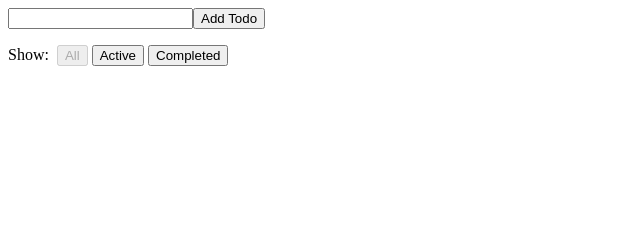
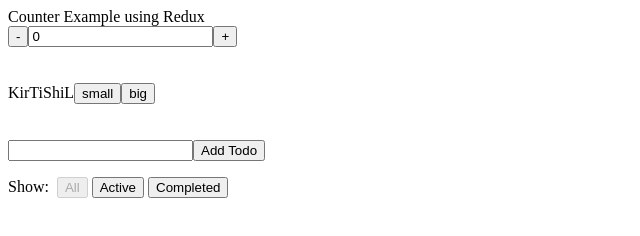
Before and after one commit to Kirtishil-14/redux-todo, a React app: page / in a window 1280 px wide. Shown: the whole page, without its empty margins (0-640 px from the left). Built offline with nearby package versions, Linux system fonts and the light colour scheme.

Commit message:
redux counter,todo,...

```diff
--- a/public/index.html
+++ b/public/index.html
@@ -1,10 +1,12 @@
 <!doctype html>
 <html lang="en">
+
   <head>
     <meta charset="utf-8">
     <meta name="viewport" content="width=device-width, initial-scale=1">
-    <title>Redux Todos Example</title>
+    <title>Redux Basics</title>
   </head>
+
   <body>
     <div id="root"></div>
     <!--
@@ -18,4 +20,5 @@
       To create a production bundle, use `npm run build`.
     -->
   </body>
+
 </html>
--- a/src/actions/index.js
+++ b/src/actions/index.js
@@ -1,22 +1,46 @@
-let nextTodoId = 0
-export const addTodo = text => ({
-  type: 'ADD_TODO',
+let nextTodoId = 0;
+export const addTodo = (text) => ({
+  type: "ADD_TODO",
   id: nextTodoId++,
-  text
-})
+  text,
+});
 
-export const setVisibilityFilter = filter => ({
-  type: 'SET_VISIBILITY_FILTER',
-  filter
-})
+export const setVisibilityFilter = (filter) => ({
+  type: "SET_VISIBILITY_FILTER",
+  filter,
+});
 
-export const toggleTodo = id => ({
-  type: 'TOGGLE_TODO',
-  id
-})
+export const toggleTodo = (id) => ({
+  type: "TOGGLE_TODO",
+  id,
+});
 
 export const VisibilityFilters = {
-  SHOW_ALL: 'SHOW_ALL',
-  SHOW_COMPLETED: 'SHOW_COMPLETED',
-  SHOW_ACTIVE: 'SHOW_ACTIVE'
-}
+  SHOW_ALL: "SHOW_ALL",
+  SHOW_COMPLETED: "SHOW_COMPLETED",
+  SHOW_ACTIVE: "SHOW_ACTIVE",
+};
+
+export const add = () => {
+  return {
+    type: "INCREMENT",
+  };
+};
+
+export const sub = () => {
+  return {
+    type: "DECREMENT",
+  };
+};
+
+export const small = () => {
+  return {
+    type: "small",
+  };
+};
+
+export const big = () => {
+  return {
+    type: "big",
+  };
+};
--- a/src/components/App.js
+++ b/src/components/App.js
@@ -1,14 +1,20 @@
-import React from 'react'
-import Footer from './Footer'
-import AddTodo from '../containers/AddTodo'
-import VisibleTodoList from '../containers/VisibleTodoList'
+import React from "react";
+import Footer from "./Footer";
+import AddTodo from "../containers/AddTodo";
+import VisibleTodoList from "../containers/VisibleTodoList";
+import Counter from "../containers/Counter";
+import Names from "../containers/Names";
 
-const App = () => (
-  <div>
-    <AddTodo />
-    <VisibleTodoList />
-    <Footer />
-  </div>
-)
+function App() {
+  return (
+    <>
+      <Counter />
+      <Names />
+      <AddTodo />
+      <VisibleTodoList />
+      <Footer />
+    </>
+  );
+}
 
-export default App
+export default App;
--- /dev/null
+++ b/src/containers/Counter.jsx
@@ -0,0 +1,22 @@
+import React from "react";
+import { useSelector, useDispatch } from "react-redux";
+import { add, sub, small, big } from "../actions/index";
+
+const Counter = () => {
+  const myState = useSelector((state) => state.changeNum);
+  const dispatch = useDispatch();
+  return (
+    <div>
+      Counter Example using Redux
+      <br />
+      <button onClick={() => dispatch(sub())}>-</button>
+      <input type="text" value={myState} />
+      <button onClick={() => dispatch(add())}>+</button>
+      <br />
+      <br />
+      <br />
+    </div>
+  );
+};
+
+export default Counter;
--- /dev/null
+++ b/src/containers/Names.jsx
@@ -0,0 +1,20 @@
+import React from "react";
+import { useSelector, useDispatch } from "react-redux";
+import { small, big } from "../actions/index";
+
+const Names = () => {
+  const name = useSelector((state) => state.showName);
+  const dispatch = useDispatch();
+  return (
+    <div>
+      {name}
+      <button onClick={() => dispatch(small())}>small</button>
+      <button onClick={() => dispatch(big())}>big</button>
+      <br />
+      <br />
+      <br />
+    </div>
+  );
+};
+
+export default Names;
--- /dev/null
+++ b/src/reducers/addSub.jsx
@@ -0,0 +1,11 @@
+const initialState = 0;
+const changeNum = (state = initialState, action) => {
+  if (action.type === "INCREMENT") {
+    return state + 1;
+  } else if (action.type === "DECREMENT") {
+    return state - 1;
+  }
+  return state;
+};
+
+export default changeNum;
--- /dev/null
+++ b/src/reducers/showName.jsx
@@ -0,0 +1,11 @@
+const initialState = "KirTiShiL";
+const showName = (state = initialState, action) => {
+  if (action.type === "small") {
+    return state.toLowerCase();
+  } else if (action.type === "big") {
+    return state.toUpperCase();
+  }
+  return state;
+};
+
+export default showName;
```
Also changed, not shown: src/reducers/index.js (+9 -5 lines).
